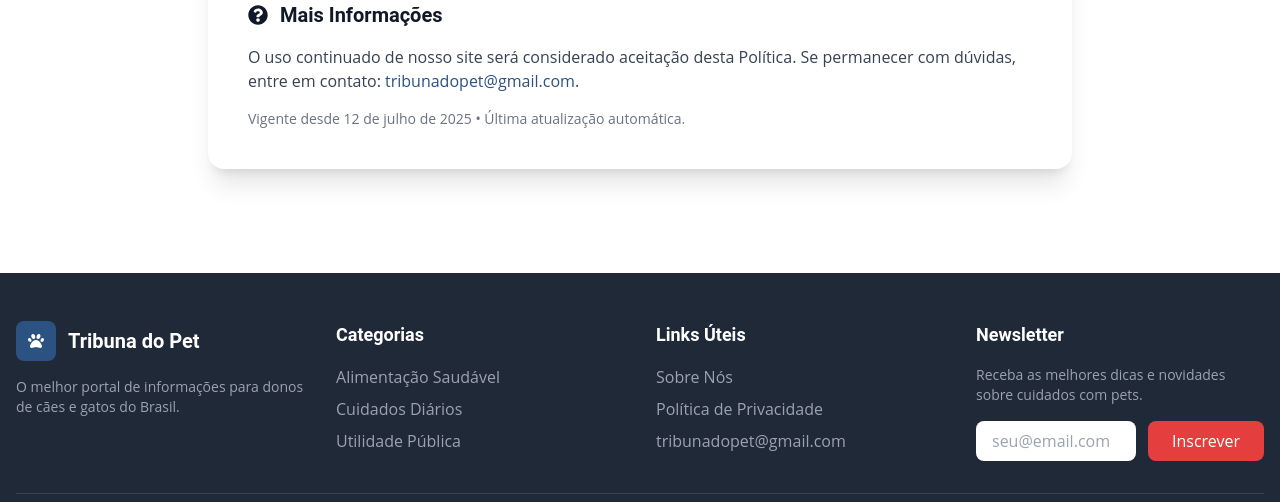
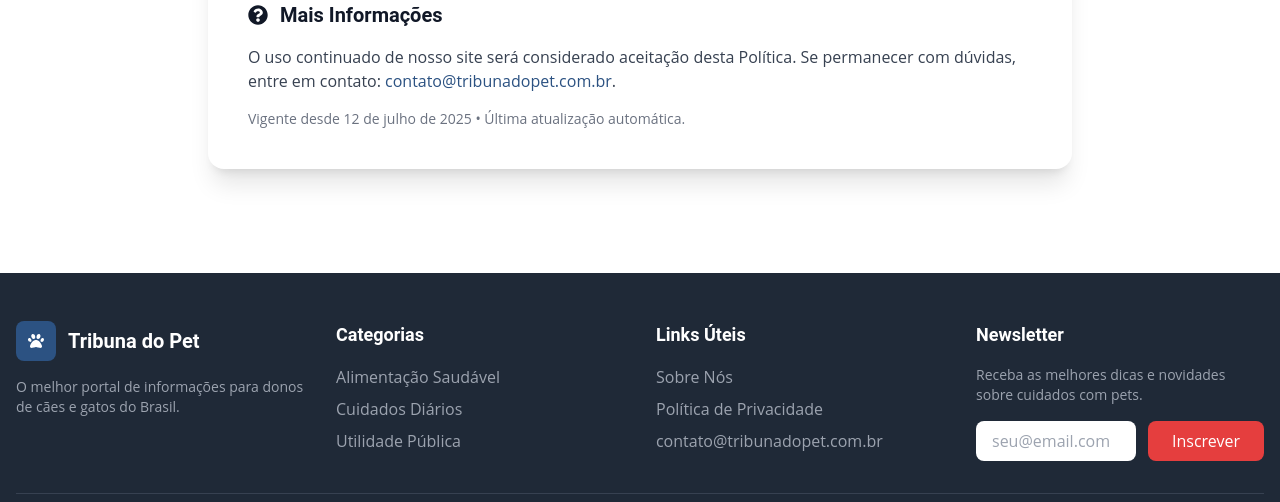
Before and after one commit to Amadeo-Frontend/Tribuna-Pet-ReactJs, a React (Vite) app: page /politica-de-privacidade in a window 1280 px wide. Shown: the part 1385-1887 px from the top of the page. Built offline with nearby package versions, Linux system fonts and the light colour scheme.

Commit message:
feat: implement global footer component and privacy policy page

```diff
--- a/src/components/Footer.jsx
+++ b/src/components/Footer.jsx
@@ -58,8 +58,8 @@
                 </Link>
               </li>
               <li>
-                <a href="mailto:tribunadopet@gmail.com" className="hover:text-white">
-                  tribunadopet@gmail.com
+                <a href="mailto:contato@tribunadopet.com.br" className="hover:text-white">
+                  contato@tribunadopet.com.br
                 </a>
               </li>
             </ul>
--- a/src/pages/PrivacyPolicy.jsx
+++ b/src/pages/PrivacyPolicy.jsx
@@ -204,10 +204,10 @@
       O uso continuado de nosso site será considerado aceitação desta Política.
       Se permanecer com dúvidas, entre em contato:
       <a
-        href="mailto:tribunadopet@gmail.com"
+        href="mailto:contato@tribunadopet.com.br"
         className="ml-1 font-medium text-primary hover:underline"
       >
-        tribunadopet@gmail.com
+        contato@tribunadopet.com.br
       </a>
       .
     </p>
```
